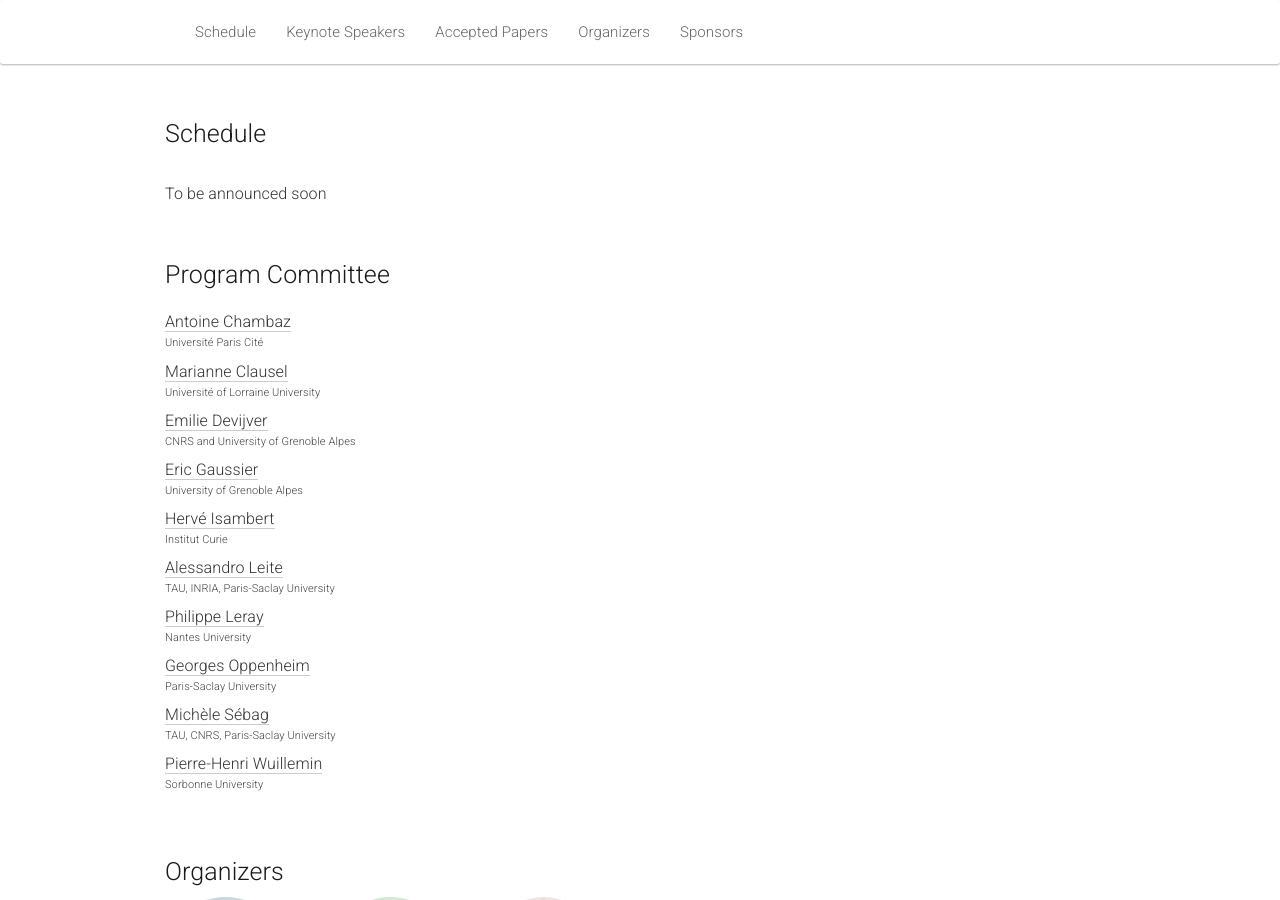
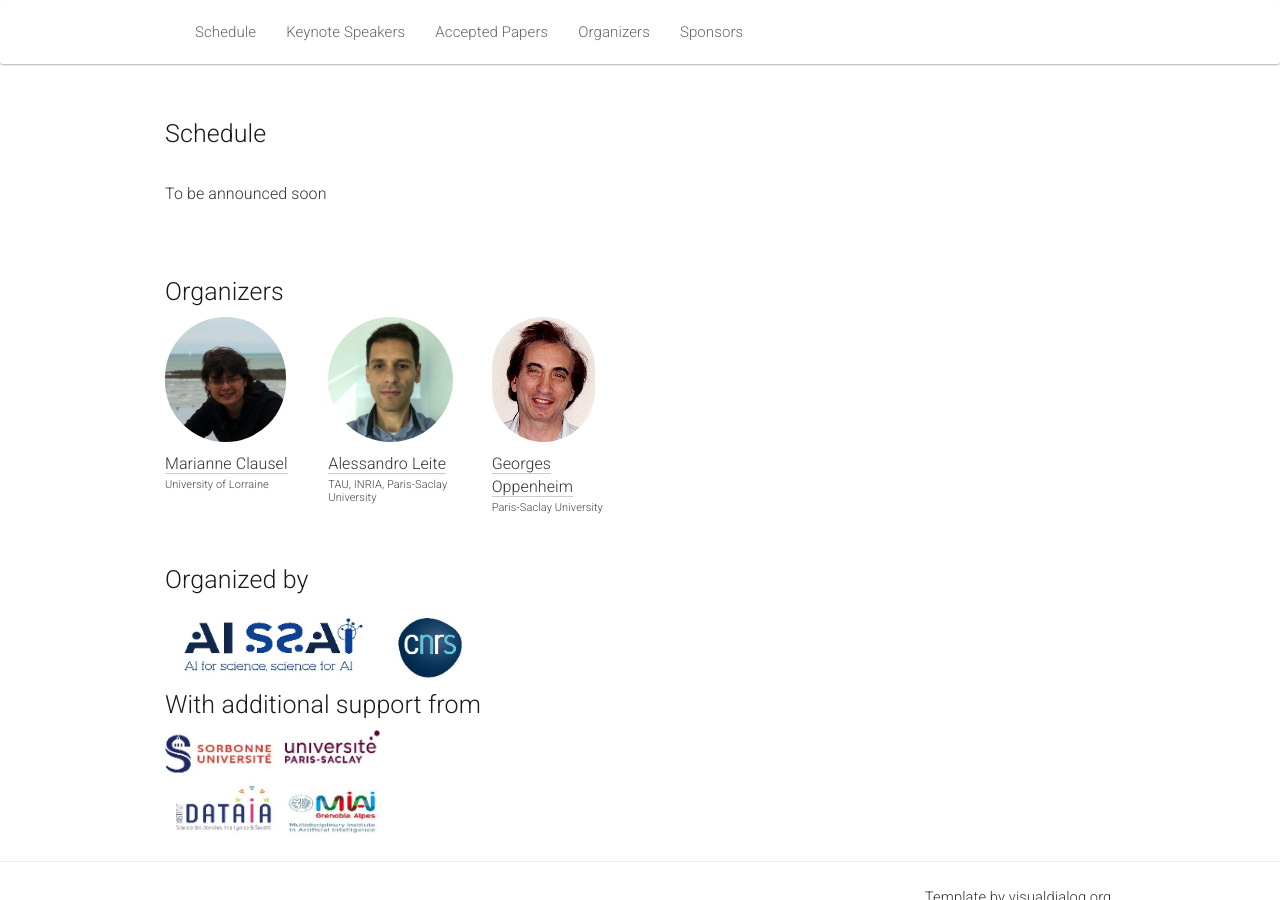
Before and after one commit to quarter-on-causality/quarter-on-causality.github.io, a Jekyll site: the page built from _pages/home_practice.md, in a window 1280 px wide and 900 px high, scrolled down 616 px. Built offline with Jekyll 4.4.1, drawn with Linux system fonts in a browser that asks for light colours; nearby versions of some CDN libraries; some of the changed text lies outside the part shown.

Commit message:
Create a page for the workshop: Tools for Causality
* Keep the program committee only on the homepage
* Remove the CFP from the homepage

```diff
--- a/_includes/header_common.html
+++ b/_includes/header_common.html
@@ -56,9 +56,9 @@
     <li>|</li>
     <li><a href="/challenges/">Fundamental Challenges in Causality</a></li>
     <li>|</li>
+    <li><a href="/tools/">Tools for Causality</a></li>
+    <li>|</li>
     <li><a href="/practice/">Causality in Practice</a></li>
-    <li>|</li>
-    <li><a href="#">Satellite events</a></li>
-    <li>|</li>
+    <!-- <li>|</li> -->
   </ul>
 </div>
--- a/_includes/header_home.html
+++ b/_includes/header_home.html
@@ -14,7 +14,7 @@
     <div class="navbar-collapse collapse" id="navbar-main">
       <ul class="nav navbar-nav">
         <li><a href="#colloquia">Colloquia</a></li>
-        <li><a href="#cfp">Call for Contributions</a></li>
+        <!-- <li><a href="#cfp">Call for Contributions</a></li> -->
         <!-- <li><a href="#courses">Courses</a></li> -->
         <li><a href="#dates">Important Dates</a></li>
         <li><a href="#speakers">Invited Professors</a></li>
--- a/_pages/home_practice.md
+++ b/_pages/home_practice.md
@@ -157,7 +157,7 @@
 </div>
 <br>
 
-<div class="row" id="programcommittee">
+<!-- <div class="row" id="programcommittee">
   <div class="col-xs-12">
     <h2>Program Committee</h2>
   </div>
@@ -182,7 +182,7 @@
   <div class="col-xs-3">
   </div>
 </div>
-<br>
+<br> -->
 
 <div class="row">
   <div class="col-xs-12"><a class="anchor" id="organizers"></a>
--- /dev/null
+++ b/_pages/home_tools.md
@@ -0,0 +1,218 @@
+---
+layout: layout_tools
+urltitle:  "Tools for Causality"
+title: "Tools for Causality"
+categories: causality, tools, causal inference
+permalink: /tools/
+favicon: /tools/img/icon.jpg
+bibtex: true
+paper: true
+acknowledgements: ""
+---
+
+<br>
+
+<div class="row">
+  <div class="col-xs-12">
+    <center><h1>Tools for Causality</h1></center>
+    <center><h2>Autrans-Méaudre en Vercors, France</h2></center>
+    <center><strong>From</strong> May 21st <strong>to</strong> May 26th</center>
+    <center>Location: <b><a href="https://escandille.com" target="_blank">L'Escandille</a></b></center>
+  </div>
+</div>
+
+<div class="row" id="intro">
+  <div class="col-md-12">
+    <center><img class="img-fluid" src="{{ "img/escandille-vercors-isere-montagne-vacances-am.jpg" | prepend:site.baseurl }}" width="100%" height="50%"></center>
+    <small style="float:right;margin-top:1mm;margin-right:5mm;">Image credit to <a href="https://escandille.com" target="_blank">L'Escandille</a></small>
+  </div>
+</div>
+
+
+<div class="row">
+  <div class="col-xs-12"><a class="anchor" id="intro"></a>
+    <!-- <h2>Introduction</h2> -->
+  </div>
+</div>
+<div class="row">
+  <div class="col-xs-12">
+    <p></p>
+    <!-- <ul>
+      <li>A....</li>
+      <li>B..</li>
+    </ul> -->
+  </div>
+</div> <br>
+
+<div class="row">
+  <div class="col-xs-12"><a class="anchor" id="schedule"></a>
+     <h2>Schedule</h2>
+     <br>
+     <p>To be announced soon</p>
+     <!-- <table class="table schedule" style="border:none !important;">
+      <thead class="thead-light">
+        <tr>
+	        <th>Time in UTC</th>
+	        <th>Item</th>
+        </tr>
+      </thead>
+      <tbody>
+        <tr>
+          <td>9:00am - 9:15am</td>
+          <td>Opening Remarks and Awards</td>
+        </tr>
+      </tbody>
+     </table>
+  </div>      -->
+</div><br><br>
+
+<!-- ########## -->
+
+<div class="row">
+  <div class="col-xs-12"><a class="anchor" id="speakers"></a>
+    <h2>Invited Speakers</h2>
+    <br>
+    <div class="row speaker">
+      <div class="col-sm-3 speaker-pic">
+        <a href="https://sites.google.com/site/spindlermartin/">
+          <img class="people-pic" src="/tools/img/people/Spindler.jpeg" />
+        </a>
+        <div class="people-name">
+          <a href="https://sites.google.com/site/spindlermartin/">Martin Spindler</a>
+          <h6>University of Hamburg</h6>
+        </div>
+      </div>
+      <div class="col-sm-9">
+        <h3>Double Machine Learning</h3><br />
+        <b>Abstract</b><p class="speaker-abstract">TBD</p>
+        <div class="panel panel-default">
+          <div class="panel-heading" data-toggle="collapse" href="#ms-bio" style="cursor:pointer;text-align:center">
+            <b>Biography <span style="font-weight:normal">(click to expand/collapse)</span></b>
+          </div>
+          <div id="ms-bio" class="panel-collapse collapse in"><div class="panel-body">
+            <p class="speaker-bio">
+           Martin Spindler is a Professor of Statistics at the University of Hamburg, Germany. His research interest is Econometrics, Statistics, and Machine Learning with applications to Finance, Insurance and Health Economics. He has been a visiting scholar at Columbia University, New York, and Singapore Management University and a Postdoc researcher at the Massachusetts Institute of Technology (MIT), Cambridge, in the academic year 2013/2014. From 2012 to 2016, he was a Senior Researcher / Postdoc at the Max Planck Society / Munich Center for the Economics of Aging (MEA), Munich, Germany.
+            </p>
+          </div></div>
+        </div>
+      </div>
+    </div>
+    <br/>
+    <div class="row speaker">
+      <div class="col-sm-3 speaker-pic">
+        <a href="https://www.microsoft.com/en-us/research/people/robertness/">
+          <img class="people-pic" src="/tools/img/people/Ness.jpeg" />
+        </a>
+        <div class="people-name">
+          <a href="https://www.microsoft.com/en-us/research/people/robertness/">Robert Ness</a>
+          <h6>Microsoft Research AI</h6>
+        </div>
+      </div>
+      <div class="col-sm-9">
+        <h3>DoWhy</h3><br />
+        <b>Abstract</b><p class="speaker-abstract">TBD</p>
+        <div class="panel panel-default">
+          <div class="panel-heading" data-toggle="collapse" href="#rn-bio" style="cursor:pointer;text-align:center">
+            <b>Biography <span style="font-weight:normal">(click to expand/collapse)</span></b>
+          </div>
+          <div id="rn-bio" class="panel-collapse collapse in"><div class="panel-body">
+            <p class="speaker-bio">
+            Robert Ness is a Senior Researcher at Microsoft Research AI in the Societal Resilience group. In his research, he explores how to combine causal discovery, causal inference, deep probabilistic modeling, and programming languages to power new capabilities in AI.
+            </p>
+          </div></div>
+        </div>
+      </div>
+    </div>
+    <br/>
+  </div>
+</div>
+
+<!-- ######### -->
+
+<!-- <div class="row" id="programcommittee">
+  <div class="col-xs-12">
+    <h2>Program Committee</h2>
+  </div>
+</div>
+<div class="row">
+  <div class="col-xs-3">
+    <div class="people-name"><a target="_blank" href="https://helios2.mi.parisdescartes.fr/~chambaz/index.php?choix=1">Antoine Chambaz</a><h6>Université Paris Cité</h6></div>
+    <div class="people-name"><a target="_blank" href="https://sites.google.com/site/marianneclausel">Marianne Clausel</a><h6>Université of Lorraine University</h6></div>
+    <div class="people-name"><a target="_blank" href="http://ama.liglab.fr/~devijvee">Emilie Devijver</a><h6>CNRS and University of Grenoble Alpes </h6></div>
+    <div class="people-name"><a target="_blank" href="http://ama.liglab.fr/~gaussier/">Eric Gaussier</a><h6>University of Grenoble Alpes</h6></div>
+    <div class="people-name"><a target="_blank" href="https://institut-curie.org/personne/herve-isambert">Hervé Isambert</a><h6>Institut Curie</h6></div>
+    <div class="people-name"><a target="_blank" href="">Alessandro Leite</a><h6>TAU, INRIA, Paris-Saclay University</h6></div>
+    <div class="people-name"><a target="_blank" href="https://sites.google.com/site/codpleray/">Philippe Leray</a><h6>Nantes University</h6></div>
+    <div class="people-name"><a target="_blank" href="#">Georges Oppenheim</a><h6>Paris-Saclay University</h6></div>
+    <div class="people-name"><a target="_blank" href="https://www.lri.fr/~sebag">Michèle Sébag</a><h6>TAU, CNRS, INRIA, Paris-Saclay University</h6></div>
+    <div class="people-name"><a target="_blank" href="https://www.lip6.fr/Pierre-Henri.Wuillemin">Pierre-Henri Wuillemin</a><h6>Sorbonne University</h6></div>
+  </div>
+  <div class="col-xs-3">
+  </div>
+  <div class="col-xs-3">
+  </div>
+  <div class="col-xs-3">
+  </div>
+</div>
+<br> -->
+
+<div class="row">
+  <div class="col-xs-12"><a class="anchor" id="organizers"></a>
+    <h2>Organizers</h2>
+  </div>
+</div>
+
+<div class="row">
+  <!-- <div class="col-xs-1"></div> -->
+  <div class="col-xs-2">
+    <a href="http://ama.liglab.fr/~devijvee/">
+      <img class="people-pic" src="{{ "/challenges/img/people/devijver.jpeg" | prepend:site.baseurl }}">
+    </a>
+    <div class="people-name">
+      <a href="http://ama.liglab.fr/~devijvee/">Emilie Devijver</a>
+      <h6>CNRS and University of Grenoble Alpes</h6>
+    </div>
+  </div>
+  <div class="col-xs-2">
+    <a href="http://ama.liglab.fr/~gaussier/" target="_blank">
+      <img class="people-pic" src="{{ "/quarter/img/people/EG.jpeg" | prepend:site.baseurl }}">
+    </a>
+    <div class="people-name">
+      <a href="https://ckassaad.github.io" target="_blank">Eric Gaussier</a>
+      <h6>University of Grenoble Alpes</h6>
+    </div>
+  </div>
+  <div class="col-xs-2">
+    <a href="https://ckassaad.github.io" target="_blank">
+      <img class="people-pic" src="{{ "/challenges/img/people/ckassad.jpeg" | prepend:site.baseurl }}">
+    </a>
+    <div class="people-name">
+      <a href="hhttps://ckassaad.github.io" target="_blank">Charles K. Assaad</a>
+      <h6>EasyVista</h6>
+    </div>
+  </div>
+</div>
+<br>
+
+<div class="row">
+  <div class="col-xs-12"><a class="anchor" id="sponsors"></a>
+    <h2>Organized by</h2>
+  </div>
+</div>
+<div class="row">
+<div class="col-xs-4 award-sponsor">
+    <img src="/quarter/img/organizers_sponsors.jpg"/>
+  </div>
+</div>
+
+<div class="row">
+  <div class="col-xs-12"><a class="anchor" id="support"></a>
+    <h2>With additional support from</h2>
+  </div>
+</div>
+
+<div class="row">
+  <div class="col-xs-3 award-sponsor">
+     <img src="/quarter/img/support_sponsors.jpg"/>
+  </div>
+</div>
```
Also changed, not shown: _includes/head_tools.html (added, +39 -0 lines), _includes/header_tools.html (added, +29 -0 lines), _layouts/layout_tools.html (added, +20 -0 lines), _pages/home.md (+7 -28 lines), _pages/home_analysis.md (+2 -2 lines), _pages/home_challenges.md (+3 -3 lines), tools/img/escandille-vercors-isere-montagne-vacances-am.jpg (added), tools/img/people/Ness.jpeg (added), tools/img/people/Spindler.jpeg (added), tools/img/people/philipp.jpg (added).
